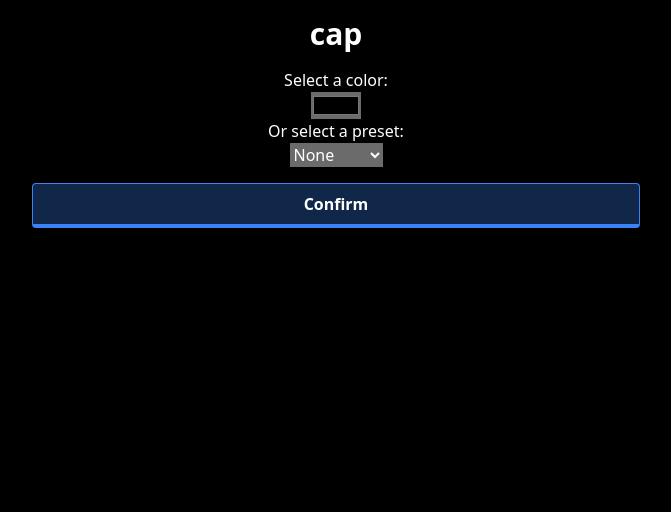
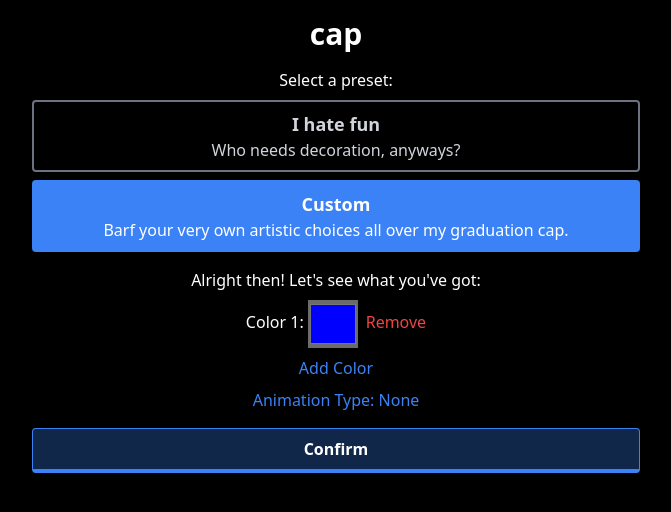
Before and after one commit to anli5005/cap, a Next.js app: page / in a window 1280 px wide. Shown: the top 512 px of the page, without its empty margins (304-975 px from the left). Built offline with nearby package versions, Linux system fonts and the light colour scheme; what @sinclair/typebox would draw is missing.

Commit message:
gradients

```diff
--- a/pages/index.tsx
+++ b/pages/index.tsx
@@ -1,41 +1,87 @@
-import { fillSolid, presets } from "presets";
+import { fillSolid, gradient, presets } from "presets";
 import { useEffect, useState } from "react";
-import { NUM_LEDS, Style } from "typings";
+import { AnimationType, NUM_LEDS, Style } from "typings";
+
+function Preset({ selected, onSelect, name, description }: { selected: boolean, onSelect: () => void, name: string, description: string }) {
+    return <button type="button" className={`w-full block border-2 ${selected ? "border-blue-500 bg-blue-500 text-white" : "border-gray-500 text-gray-300"} rounded p-2`} onClick={() => {
+        onSelect();
+    }}>
+        <h5 className="text-lg font-bold">{name}</h5>
+        <div>{description}</div>
+    </button>
+}
 
 export default function LiterallyEverything() {
     const [preset, setPreset] = useState<number | null>(null);
-    const [color, setColor] = useState<string>("#000000");
-
-    useEffect(() => {
-        setPreset(null);
-    }, [color]);
+    const [colors, setColors] = useState<string[]>(["#0000FF"]);
+    const types = [
+        "None",
+        "Loop (Linear)",
+    ];
+    const [animationType, setAnimationType] = useState(0);
 
     return <div className="p-4">
         <h1 className="text-3xl font-bold text-center mb-4">cap</h1>
-        <div className="w-full text-center flex flex-col justify-center items-center">
-            <div>Select a color:</div>
-            <input type="color" value={color} onChange={e => setColor(e.target.value)} />
+        <div className="w-full text-center">
+            <div>Select a preset:</div>
         </div>
-        <div className="w-full text-center flex flex-col justify-center items-center">
-            <div>Or select a preset:</div>
-            <select value={preset === null ? "none" : preset.toString()} onChange={e => setPreset(e.target.value === "none" ? null : parseInt(e.target.value))}>
-                <option value="none">None</option>
-                {presets.map(({ name }, index) => <option key={index} value={index}>{name}</option>)}
-            </select>
+        <div className="mt-2 mb-4 space-y-2">
+            {presets.map(({ name, description }, index) => {
+                return <Preset key={index} selected={preset === index} onSelect={() => setPreset(index)} name={name} description={description} />;
+            })}
+            <Preset selected={preset === null} onSelect={() => setPreset(null)} name="Custom" description="Barf your very own artistic choices all over my graduation cap." />
+        </div>
+        <div className="mb-4 w-full justify-center items-center flex flex-col">
+            <div className="text-center mb-2">Alright then! Let's see what you've got:</div>
+            {colors.map((color, index) => {
+                return <div className="text-center" key={index}>
+                    <span className="mr-1">Color {index + 1}:</span>
+                    <input className="h-12 align-middle" type="color" value={color} onChange={e => {
+                        const newColors = [...colors];
+                        newColors[index] = e.target.value;
+                        setColors(newColors);
+                    }} />
+                    <button className="ml-2 text-red-500" type="button" onClick={() => {
+                        const newColors = [...colors];
+                        newColors.splice(index, 1);
+                        setColors(newColors);
+                    }}>
+                        Remove
+                    </button>
+                </div>;
+            })}
+            <button className="text-blue-500 text-center mt-2" onClick={() => {
+                setColors([...colors, colors.length === 0 ? "#0000FF" : colors[colors.length - 1]]);
+            }}>
+                Add Color
+            </button>
+            <button className="text-blue-500 text-center mt-2" onClick={() => {
+                setAnimationType((animationType + 1) % types.length);
+            }}>
+                Animation Type: {types[animationType]}
+            </button>
         </div>
         <button onClick={async () => {
             let style: Style;
             if (preset !== null) {
                 style = presets[preset].style;
             } else {
-                const [_, r, g, b] = /^#([0-9A-Fa-f]{2})([0-9A-Fa-f]{2})([0-9A-Fa-f]{2})$/.exec(color)!;
+                const rgb = colors.map(color => {
+                    const [_, r, g, b] = /^#([0-9A-Fa-f]{2})([0-9A-Fa-f]{2})([0-9A-Fa-f]{2})$/.exec(color)!;
+                    return {r: parseInt(r, 16), g: parseInt(g, 16), b: parseInt(b, 16)};
+                });
+
                 style = {
-                    stops: fillSolid({
-                        r: parseInt(r, 16),
-                        g: parseInt(g, 16),
-                        b: parseInt(b, 16),
-                    }),
+                    stops: gradient(rgb),
                 };
+
+                if (animationType === 1) {
+                    style.animation = {
+                        type: AnimationType.LINEAR,
+                        duration: 2000,
+                        bounce: false,
+                    };
+                }
             }
 
             await fetch(`/api/change`, {
--- a/presets.ts
+++ b/presets.ts
@@ -8,9 +8,35 @@ export function fillSolid(color: Stop, amount: number = NUM_LEDS) {
     return result;
 }
 
+export function gradient(colors: Stop[]) {
+    const result = [];
+    for (let i = 0; i < NUM_LEDS; i++) {
+        if (colors.length === 0) {
+            result.push({r: 0, g: 0, b: 255});
+        } else if (colors.length === 1) {
+            result.push(colors[0]);
+        } else if (i === NUM_LEDS - 1) {
+            result.push(colors[colors.length - 1]);
+        } else {
+            const index = Math.floor(i / NUM_LEDS * (colors.length - 1));
+            const blendFactor = (i / NUM_LEDS * (colors.length - 1)) % 1;
+            const gamma = 2;
+            const a = colors[index];
+            const b = colors[index + 1];
+            result.push({
+                r: Math.floor(Math.pow(Math.pow(a.r, gamma) * blendFactor + Math.pow(b.r, gamma) * (1 - blendFactor), 1 / gamma)),
+                g: Math.floor(Math.pow(Math.pow(a.g, gamma) * blendFactor + Math.pow(b.g, gamma) * (1 - blendFactor), 1 / gamma)),
+                b: Math.floor(Math.pow(Math.pow(a.b, gamma) * blendFactor + Math.pow(b.b, gamma) * (1 - blendFactor), 1 / gamma)),
+            });
+        }
+    }
+    return result;
+}
+
 export const presets: Preset[] = [
     {
         name: "I hate fun",
+        description: "Who needs decoration, anyways?",
         style: {
             stops: fillSolid({r: 0, g: 0, b: 0}),
         },
--- a/typings.ts
+++ b/typings.ts
@@ -51,4 +51,5 @@ export type Style = Static<typeof Style>;
 export interface Preset {
     style: Style;
     name: string;
+    description: string;
 }
```
